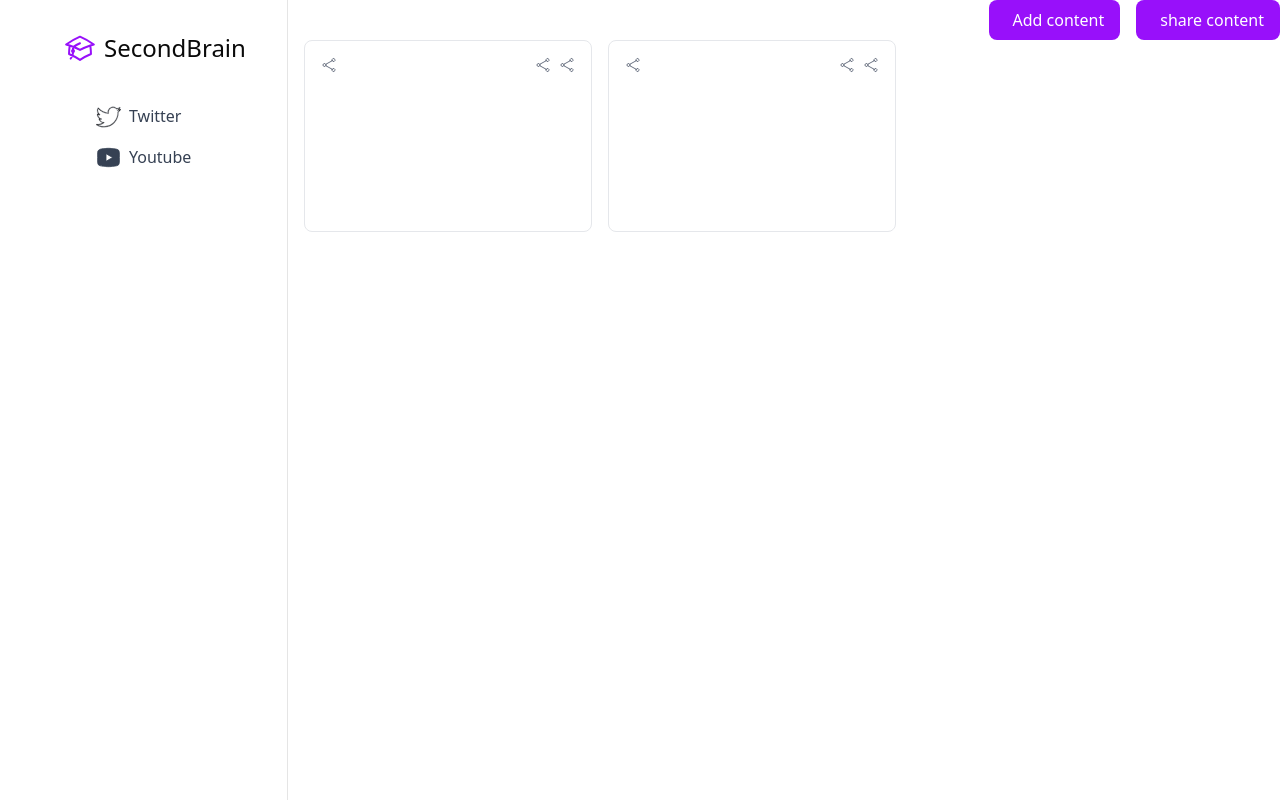
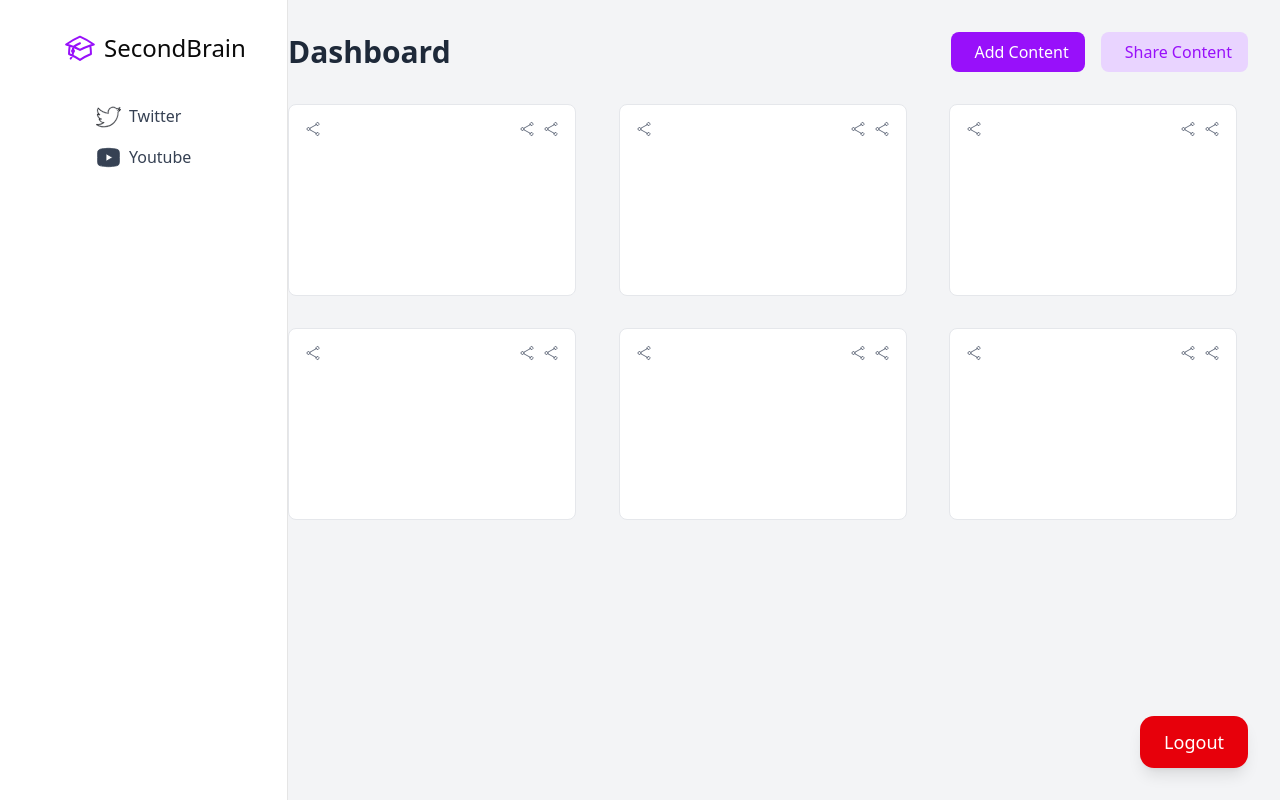
Before and after one commit to monupanwar1/notesapp, a React (Vite) app in the folder frontend/: page /dashboard in a window 1280 px wide. Built offline with nearby package versions, Linux system fonts and the light colour scheme; sample sign-in values are in the browser's storage.

Commit message:
code refactoring

```diff
--- a/frontend/src/components/Card.tsx
+++ b/frontend/src/components/Card.tsx
@@ -1,3 +1,4 @@
+
 import { ShareIcon } from '../icons/ShareIcon';
 
 interface CardProps {
--- a/frontend/src/components/ProtectedRoute.tsx
+++ b/frontend/src/components/ProtectedRoute.tsx
@@ -6,13 +6,15 @@ interface ProtectedRouteProps {
 }
 
 const ProtectedRoute = ({ children }: ProtectedRouteProps) => {
-  const isAuthenticated = localStorage.getItem('token'); // Or your auth state
+  // Check authentication - consider using a more robust check in production
+  const isAuthenticated = localStorage.getItem('token');
 
   if (!isAuthenticated) {
-    return <Navigate to="/signin" replace />;
+    // Redirect to home page if not authenticated
+    return <Navigate to="/" replace />;
   }
 
   return children;
 };
 
-export default ProtectedRoute;
+export default ProtectedRoute; // Fixed typo in export
--- a/frontend/src/pages/Dashboard.tsx
+++ b/frontend/src/pages/Dashboard.tsx
@@ -1,22 +1,90 @@
-import { Button } from "@/components/Button";
-import { Card } from "@/components/Card";
-import Sidebar from "@/components/Sidebar";
-import { useState } from "react"
+import { Button } from '@/components/Button';
+import { Card } from '@/components/Card';
+import Sidebar from '@/components/Sidebar';
+import { useState } from 'react';
+import { useNavigate } from 'react-router-dom';
 
 export default function Dashboard() {
-  const[modelOpen,setModelOpen]=useState(false);
+  const [modalOpen, setModalOpen] = useState(false);
+  const navigate = useNavigate();
+
+  const handleLogout = () => {
+    localStorage.removeItem('token');
+    navigate('/signin', { replace: true });
+  };
+
   return (
-    <div>
-      <Sidebar/>
-        <div className="flex justify-end gap-4">
-          <Button onClick={()=>setModelOpen(true)} variant="primary" text="Add content"/>
-          <Button onClick={()=>setModelOpen(true)} variant="primary" text="share content"/>
+    <div className="flex min-h-screen bg-gray-100">
+      {/* Fixed Sidebar */}
+      <div className="w-64 fixed h-full bg-white shadow-md">
+        <Sidebar />
+      </div>
+
+      {/* Main Content - offset by sidebar width */}
+      <div className="ml-64 flex-1 p-8">
+        {/* Header with Actions */}
+        <div className="flex justify-between items-center mb-8">
+          <h1 className="text-3xl font-bold text-gray-800">Dashboard</h1>
+          <div className="flex gap-4">
+            <Button
+              onClick={() => setModalOpen(true)}
+              variant="primary"
+              text="Add Content"
+              className="px-6 py-3 text-lg"
+            />
+            <Button
+              onClick={() => setModalOpen(true)}
+              variant="secondary"
+              text="Share Content"
+              className="px-6 py-3 text-lg border-2 border-gray-300"
+            />
+          </div>
         </div>
-        <div className="flex gap-4 flex-wrap">
-         <Card/>
-         <Card/>
-         <Card/>
+
+        {/* Larger Cards Grid */}
+        <div className="grid grid-cols-1 lg:grid-cols-2 xl:grid-cols-3 gap-8">
+          <Card className="h-96" /> {/* Increased height */}
+          <Card className="h-96" />
+          <Card className="h-96" />
+          <Card className="h-96" />
+          <Card className="h-96" />
+          <Card className="h-96" />
+        </div>
+
+        {/* Floating Logout Button */}
+        <div className="fixed bottom-8 right-8">
+          <button
+            onClick={handleLogout}
+            className="px-6 py-3 bg-red-600 text-white rounded-xl hover:bg-red-700 transition-all shadow-lg text-lg font-medium"
+          >
+            Logout
+          </button>
         </div>
       </div>
-  )
+
+      {/* Modal */}
+      {modalOpen && (
+        <div className="fixed inset-0 bg-black bg-opacity-50 flex items-center justify-center z-50">
+          <div className="bg-white p-8 rounded-xl w-full max-w-2xl">
+            <h2 className="text-2xl font-bold mb-6">Add New Content</h2>
+            {/* Form content would go here */}
+            <div className="flex justify-end gap-4 mt-6">
+              <Button
+                onClick={() => setModalOpen(false)}
+                variant="secondary"
+                text="Cancel"
+                className="px-6 py-3 text-lg"
+              />
+              <Button
+                onClick={() => setModalOpen(false)}
+                variant="primary"
+                text="Submit"
+                className="px-6 py-3 text-lg"
+              />
+            </div>
+          </div>
+        </div>
+      )}
+    </div>
+  );
 }
```
